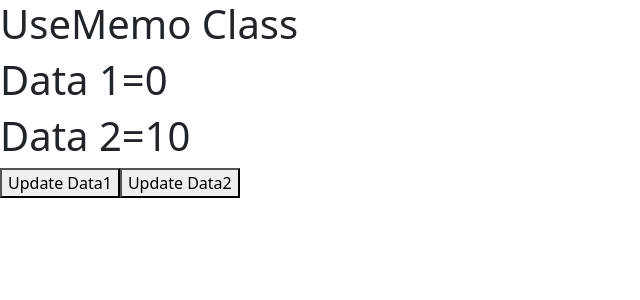
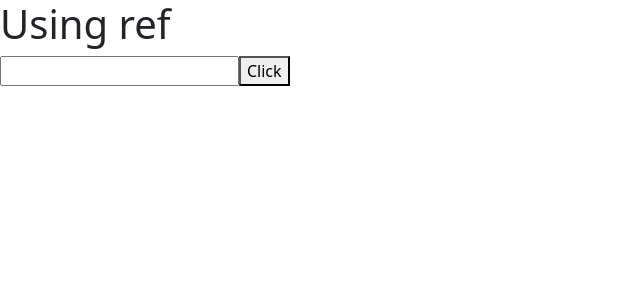
Before and after one commit to ujjwal-11103/React.js, a React (Create React App) app: page / in a window 1280 px wide. Shown: the top 300 px of the page, without its empty margins (0-640 px from the left). Built offline with nearby package versions, Linux system fonts and the light colour scheme.

Commit message:
refs in class component

```diff
--- a/src/App.js
+++ b/src/App.js
@@ -1,9 +1,9 @@
 import React from 'react'
-import UseMemo from './Components/UseMemo'
+import RefClassComp from './Components/RefClassComp'
 export default function App() {
   return (
     <div>
-      <UseMemo />
+      <RefClassComp />
     </div>
   )
 }
--- /dev/null
+++ b/src/Components/RefClassComp.js
@@ -0,0 +1,22 @@
+import React, { Component, createRef } from 'react'
+
+export default class RefClassComp extends Component {
+    constructor() {
+        super();
+        this.inputRef = createRef();
+    }
+    getVal() {
+        console.log(this.inputRef.current.value);
+        this.inputRef.current.style.color = 'red'
+        this.inputRef.current.style.backgroundColor = 'blue'
+    }
+    render() {
+        return (
+            <div>
+                <h1>Using ref</h1>
+                <input type="text" ref={this.inputRef} />
+                <button onClick={() => this.getVal()}>Click</button>
+            </div>
+        )
+    }
+}
```
